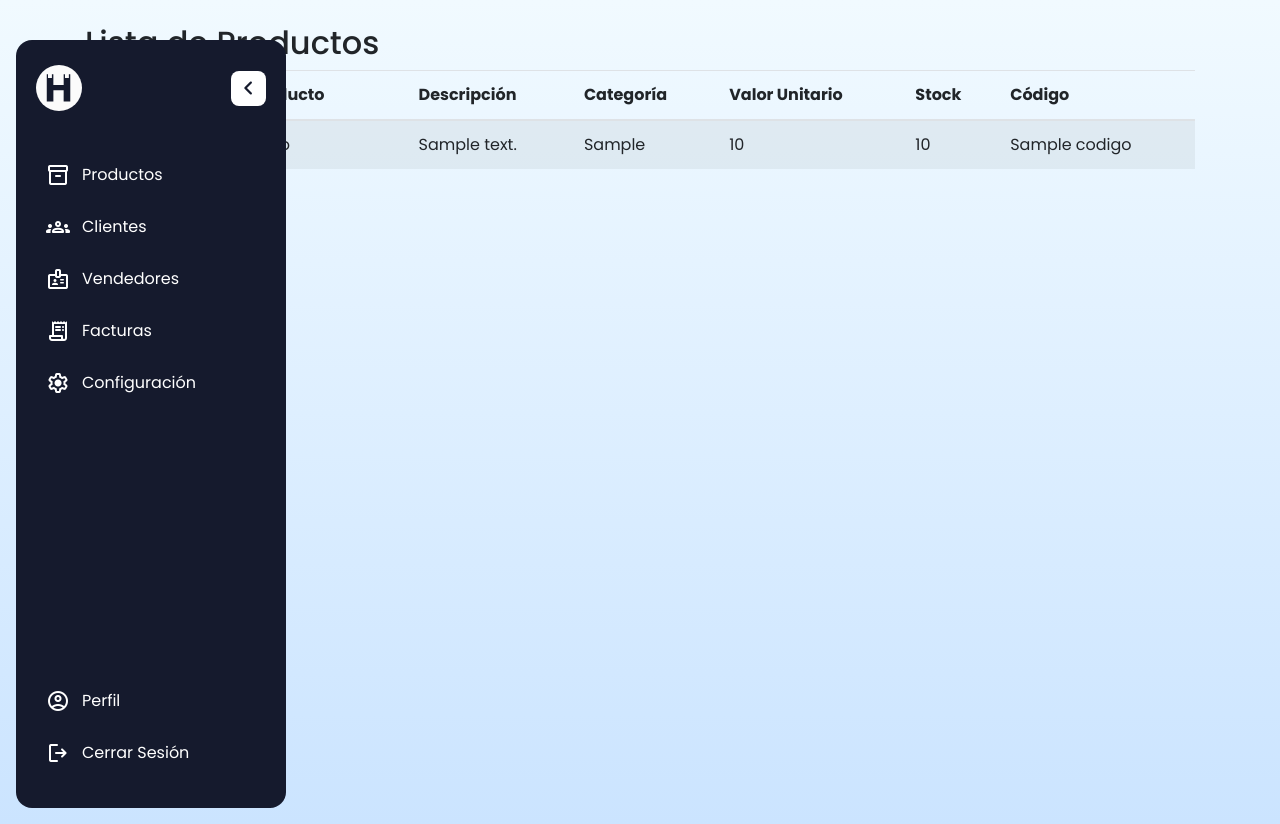
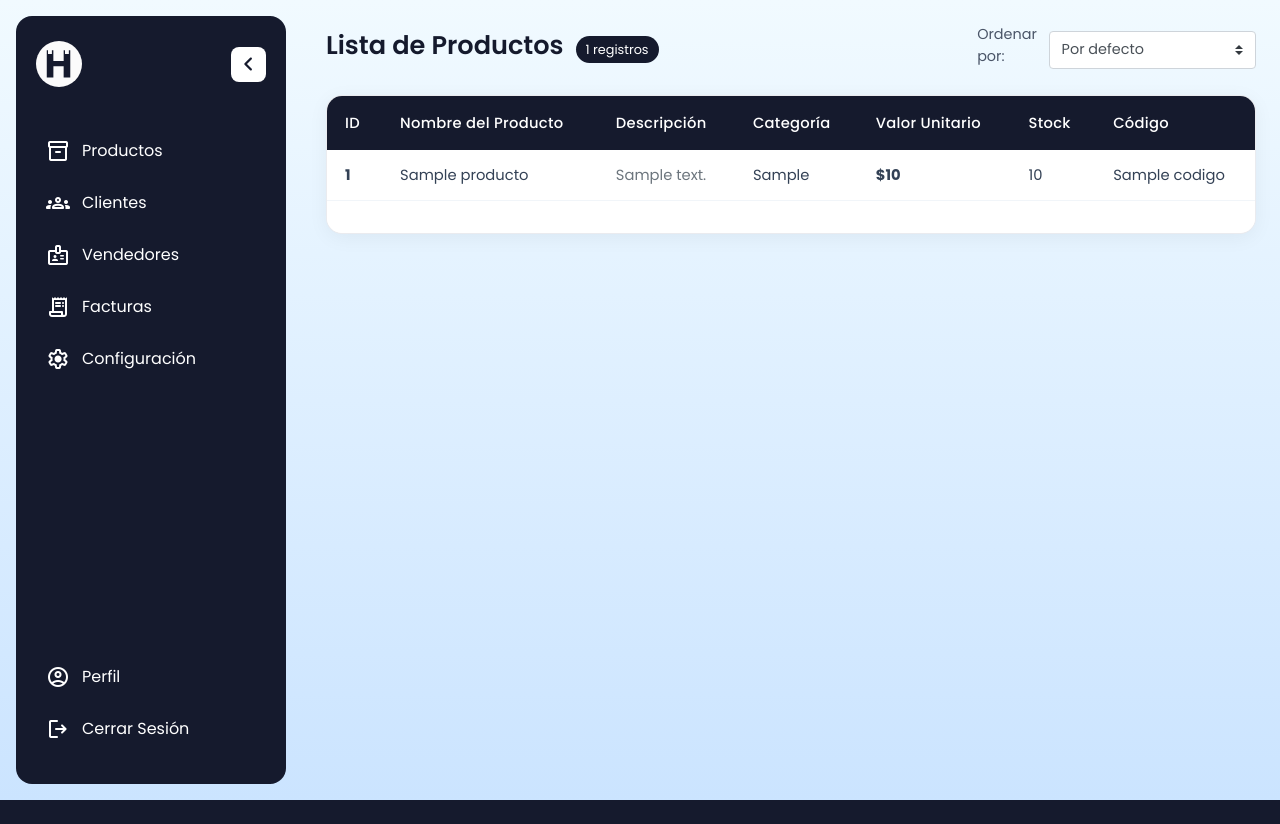
Before and after one commit to M4rl0n274/Hades_System, a Flask app: template src/templates/productos/VerProducto.html in a window 1280 px wide. After the commit the page ends 800 px from the top, so only its background shows below. Run offline with Flask 3, Linux system fonts and the light colour scheme; the template is opened without the code that fills it: most values are stand-ins (such as "Sample title", 1, 10 or a date in 2020); some libraries are stand-ins or nearby versions.

Commit message:
Se actualiza diseño para listar productos

```diff
--- a/src/templates/productos/VerProducto.html
+++ b/src/templates/productos/VerProducto.html
@@ -1,43 +1,70 @@
 {% extends 'navBar.html' %}
 
 {% block barraNavegacion %}
-<div class="container mt-4">
+<main class="main-content">
+  <!-- Cabecera de la sección -->
+  <div class="table-header-wrapper">
+    <div class="header-title">
       <h2>Lista de Productos</h2>
+      <span class="badge-count">{{ productos|length }} registros</span>
+    </div>
 
+    <!-- Controles y Filtros (Solo Nombre e ID) -->
+    <div class="table-controls">
+      <div class="sort-wrapper">
+        <label for="sortSelect">Ordenar por:</label>
+        <select id="sortSelect" class="custom-select">
+          <option value="default">Por defecto</option>
+          <option value="nombre-asc">Nombre (A - Z)</option>
+          <option value="nombre-desc">Nombre (Z - A)</option>
+          <option value="id-asc">ID (Menor a Mayor)</option>
+          <option value="id-desc">ID (Mayor a Menor)</option>
+        </select>
+      </div>
+    </div>
+  </div>
 
-  <!-- Tabla de Clientes -->
-  <table class="table table-striped">
+  <!-- Contenedor Responsivo de la Tabla -->
+  <div class="table-card">
+    <div class="table-responsive">
+      <table class="custom-table" id="data-table">
         <thead>
           <tr>
-      <th scope="col">Id</th>
-      <th scope="col">Nombre del Producto</th>
-      <th scope="col">Descripción</th>
-      <th scope="col">Categoría</th>
-      <th scope="col">Valor Unitario</th>
-      <th scope="col">Stock</th>
-      <th scope="col">Código</th>
+            <th data-column="id">ID</th>
+            <th data-column="nombre">Nombre del Producto</th>
+            <th data-column="descripcion">Descripción</th>
+            <th data-column="categoria">Categoría</th>
+            <th data-column="valor">Valor Unitario</th>
+            <th data-column="stock">Stock</th>
+            <th data-column="codigo">Código</th>
           </tr>
         </thead>
-    <tbody>
+        <tbody id="table-body">
           {% for producto in productos %}
           <tr>
-         <th scope="row">{{ producto.id }}</th>
-        <td>{{ producto.nombre_producto }}</td>
-        <td>{{ producto.descripcion }}</td>
-        <td>{{ producto.id_categoria }}</td>
-        <td>{{ producto.valor_unitario }}</td>
-        <td>{{ producto.stock }}</td>
-        <td>{{ producto.codigo }}</td>
+            <td data-label="ID" class="font-weight-bold">{{ producto.id }}</td>
+            <td data-label="Nombre">{{ producto.nombre_producto }}</td>
+            <td data-label="Descripción" class="text-secondary">{{ producto.descripcion }}</td>
+            <td data-label="Categoría">{{ producto.id_categoria }}</td>
+            <td data-label="Valor Unitario" class="font-weight-bold">${{ producto.valor_unitario }}</td>
+            <td data-label="Stock">{{ producto.stock }}</td>
+            <td data-label="Código">{{ producto.codigo }}</td>
           </tr>
           {% else %}
-      <tr>
-        <td colspan="6" class="text-center">No se encontraron clientes.</td>
+          <tr class="empty-row">
+            <td colspan="7">No se encontraron productos en el sistema.</td>
           </tr>
           {% endfor %}
         </tbody>
       </table>
+    </div>
 
-  <!-- INCLUSIÓN DE LA PAGINACIÓN REUTILIZABLE -->
+    <!-- Paginación integrada -->
+    <div class="table-footer">
       {% include '_paginacion.html' %}
     </div>
-{% endblock  %}
+  </div>
+</main>
+
+<script src="{{ url_for('static', filename='js/tables.js') }}"></script>
+{% endblock %}
```
Lines whose indentation alone changed are shown as unchanged.
